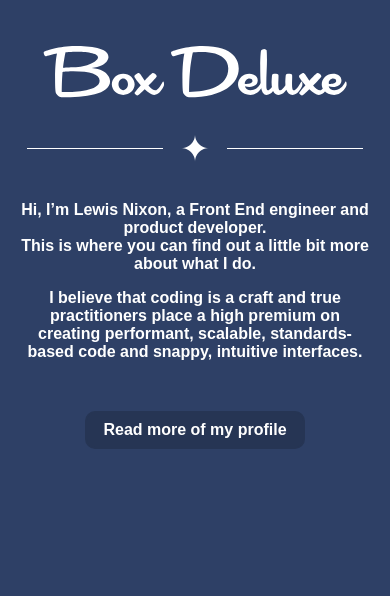
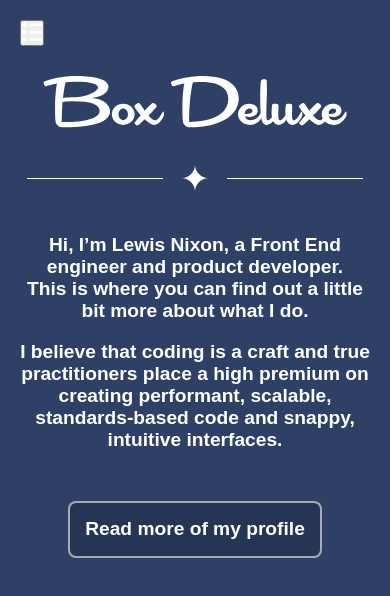
Before and after one commit to kojinkai/bd_2017, a React (Create React App) app: page / in a window 390 px wide. Shown: the top 596 px of the page. Built offline with nearby package versions, Linux system fonts and the light colour scheme.

Commit message:
add menu toggle component and style it

```diff
--- a/src/components/intro/intro.js
+++ b/src/components/intro/intro.js
@@ -1,5 +1,6 @@
 import React, { Component } from 'react';
 import PageLink from '../page-link/page-link';
+import MenuToggle from '../menu-toggle/menu-toggle';
 import logo from './boxdeluxe_logo.svg';
 import './intro.css';
 
@@ -7,6 +8,7 @@ class Intro extends Component {
   render() {
     return (
     <section className="section intro">
+        <MenuToggle />
         <div className="content">
             <div className="intro__brand">
                 <img className="intro__logo" src={logo} alt="box deluxe logo" />
--- a/src/components/intro/intro.scss
+++ b/src/components/intro/intro.scss
@@ -36,7 +36,7 @@
   &__text {
 
     @include breakpoint(small) {
-      font-size: 1rem;
+      font-size: 1.2rem;
     }
 
     font-family: $bodycopy;
--- /dev/null
+++ b/src/components/menu-toggle/menu-toggle.js
@@ -0,0 +1,19 @@
+import React, { Component } from 'react';
+import './menu-toggle.css';
+
+class MenuToggle extends Component {
+
+  handleClick() {
+    console.log('foo menu toggle');
+  }
+
+  render() {
+    return (
+      <button className="menu-toggle" onClick={this.handleClick()}>
+        <b className="menu-toggle__icon icon-list2"></b>
+      </button>
+    );
+  }
+}
+
+export default MenuToggle;
--- /dev/null
+++ b/src/components/menu-toggle/menu-toggle.scss
@@ -0,0 +1,19 @@
+@import 'styles/_colours';
+@import 'styles/_breakpoints';
+
+.menu-toggle {
+
+  @include breakpoint(small) {
+    display: block;
+  }
+
+  display: none;
+  position: absolute;
+  left: 20px;
+  top: 20px;
+
+  &__icon {
+    color: $white;
+    font-size: 20px;
+  }
+}
--- a/src/components/page-link/page-link.scss
+++ b/src/components/page-link/page-link.scss
@@ -4,19 +4,23 @@
 
 .page-link {
 
+  @include breakpoint(small) {
+    border: 2px solid $offwhite;
+  }
+
   @include breakpoint(medium) {
-    font-size: 1.2rem;
+    font-size: 1.5rem;
   }
 
   background: darken($royal, 5);
   border: 2px solid darken($royal, 5);
-  border-radius: 10px;
+  border-radius: 8px;
   color: $white;
   display: inline-block;
   font-family: $bodycopy;
-  font-size: 1rem;
+  font-size: 1.2rem;
   font-weight: 700;
-  padding: 0.5em 1em;
+  padding: 0.8em;
   text-decoration: none;
   transition: all .2s ease;
 
--- a/src/styles/_colours.scss
+++ b/src/styles/_colours.scss
@@ -2,7 +2,5 @@ $white:     #fff;
 $royal:     #2e4066;
 $navy:      #316aa3;
 $orange:    #f05000;
-$grey:      #d4d4d4;
-$lightgrey: #efefef;
 $darkgrey:  #9ca2ad;
-$slate:     #798497;
+$offwhite:  rgba(220, 220, 220, 0.7);
--- a/src/styles/_icons.scss
+++ b/src/styles/_icons.scss
@@ -1,10 +1,10 @@
 @font-face {
   font-family: 'icomoon';
-  src:  url('fonts/icomoon.eot?jh00k7');
-  src:  url('fonts/icomoon.eot?jh00k7#iefix') format('embedded-opentype'),
-    url('fonts/icomoon.ttf?jh00k7') format('truetype'),
-    url('fonts/icomoon.woff?jh00k7') format('woff'),
-    url('fonts/icomoon.svg?jh00k7#icomoon') format('svg');
+  src:  url('fonts/icomoon.eot?uyaind');
+  src:  url('fonts/icomoon.eot?uyaind#iefix') format('embedded-opentype'),
+    url('fonts/icomoon.ttf?uyaind') format('truetype'),
+    url('fonts/icomoon.woff?uyaind') format('woff'),
+    url('fonts/icomoon.svg?uyaind#icomoon') format('svg');
   font-weight: normal;
   font-style: normal;
 }
@@ -49,8 +49,8 @@
   content: "\e008";
 }
 .icon-magic-wand:before {
-  content: "\e000";
+  content: "\e009";
 }
-.icon-menu:before {
-  content: "\e0010";
+.icon-list2:before {
+  content: "\e010";
 }
--- a/src/styles/_page.scss
+++ b/src/styles/_page.scss
@@ -31,7 +31,7 @@
 }
 
 .section {
-  padding: 45px 20px;
+  padding: 75px 20px;
   bottom: 0;
   left: 0;
   position: absolute;
```
